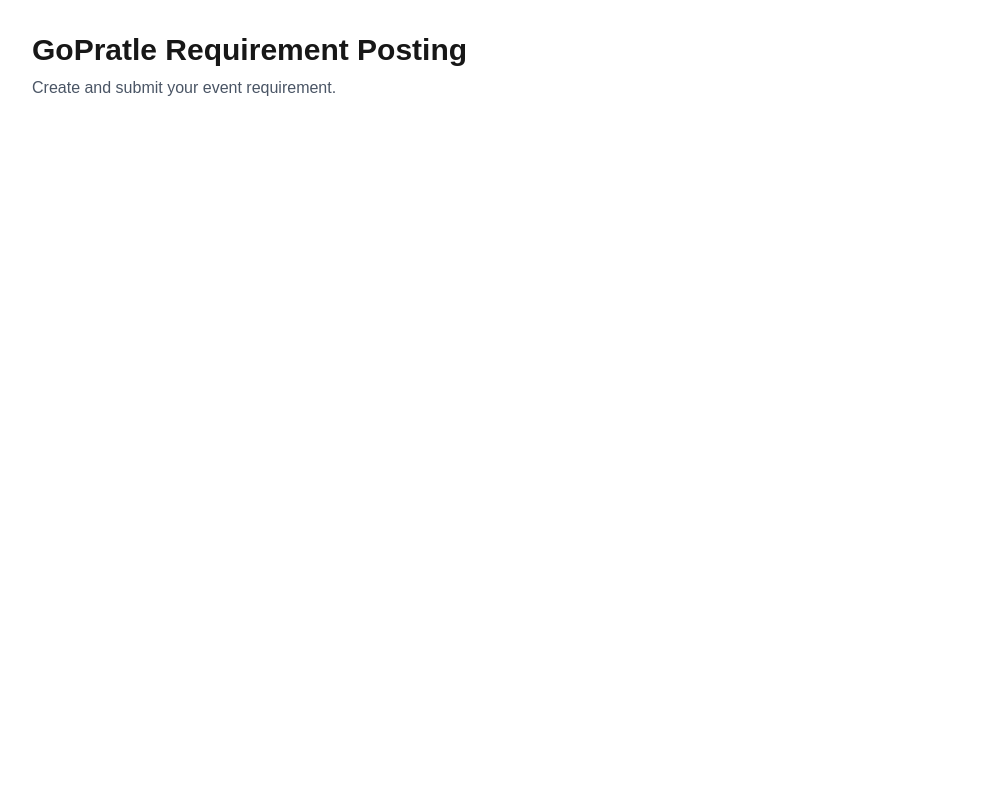
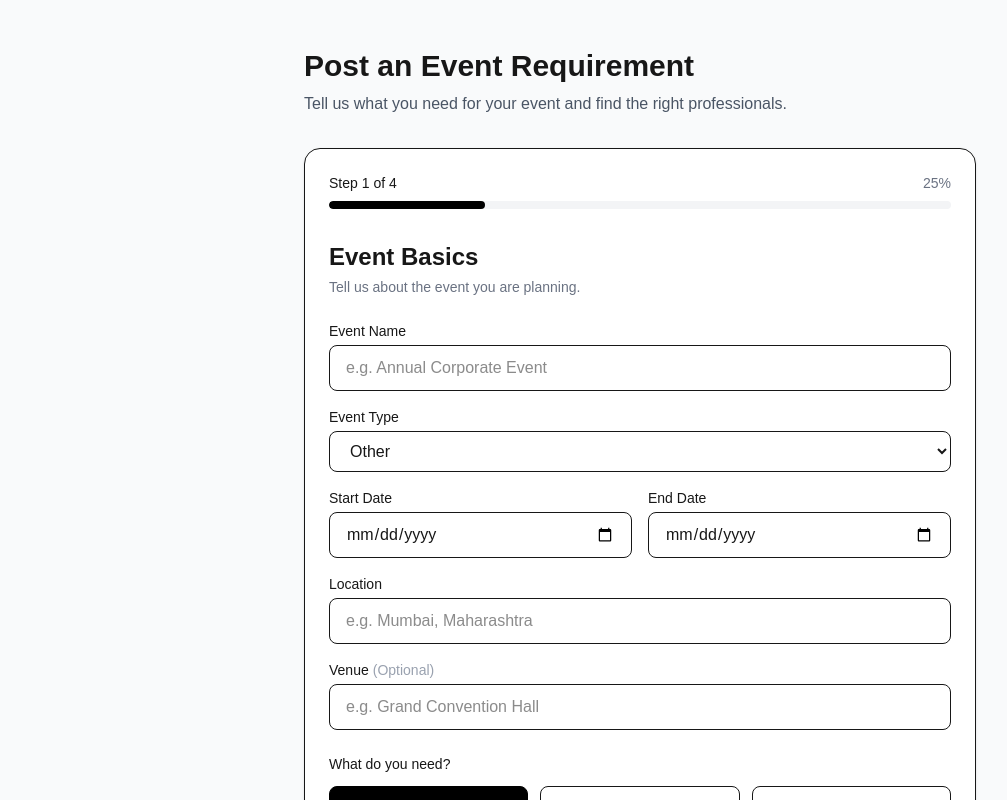
Before and after one commit to ashu0420/gopratle-fullstack-assignment, a Next.js app: page / in a window 1280 px wide. Shown: the top 800 px of the page, without its empty margins (0-1007 px from the left). Built offline with nearby package versions, Linux system fonts and the light colour scheme.

Commit message:
Refactor Home component layout and update event requirement messaging

```diff
--- a/app/page.tsx
+++ b/app/page.tsx
@@ -1,13 +1,20 @@
+import RequirementForm from "@/components/RequirementForm";
+
 export default function Home() {
   return (
-    <main className="min-h-screen p-8">
-      <h1 className="text-3xl font-bold">
-        GoPratle Requirement Posting
-      </h1>
+    <main className="min-h-screen bg-gray-50 px-4 py-12">
+      <div className="mx-auto mb-8 max-w-2xl">
+        <h1 className="text-3xl font-bold">
+          Post an Event Requirement
+        </h1>
 
-      <p className="mt-2 text-gray-600">
-        Create and submit your event requirement.
-      </p>
+        <p className="mt-2 text-gray-600">
+          Tell us what you need for your event and find the
+          right professionals.
+        </p>
+      </div>
+
+      <RequirementForm />
     </main>
   );
 }
```
